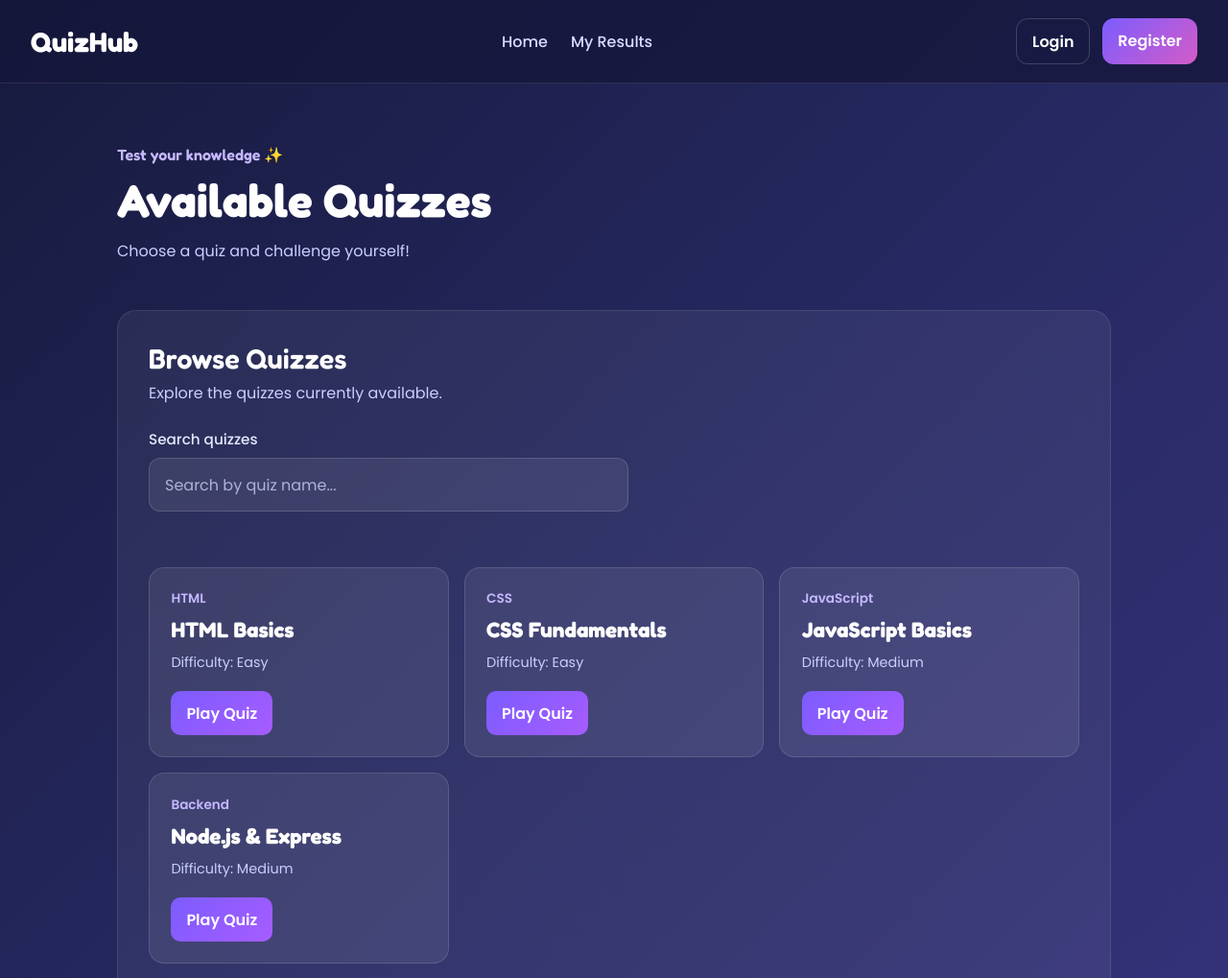
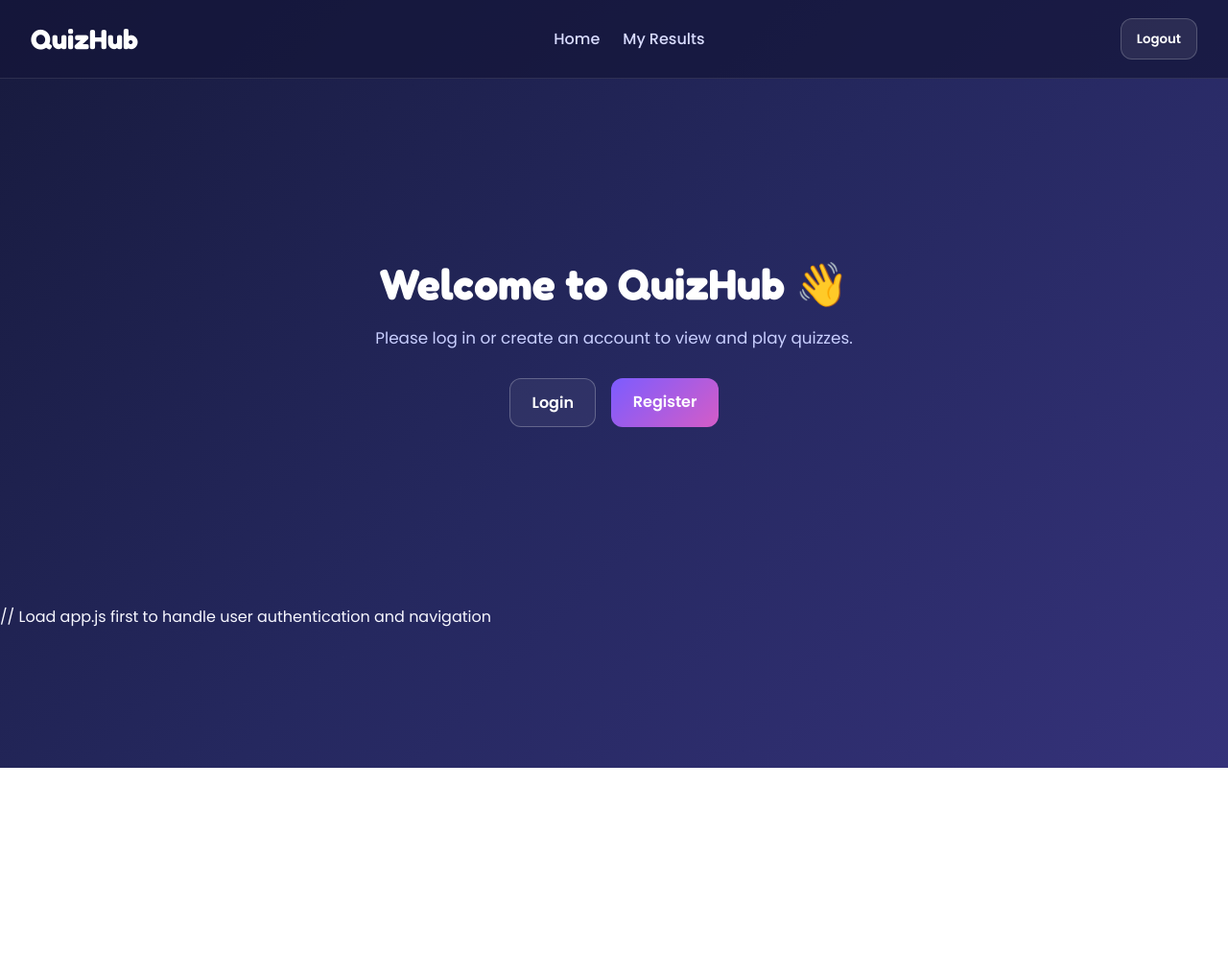
Before and after one commit to Abdullahi-Shire-Mohamud/Quiz-Project-, a website: page public/client/index.html in a window 1280 px wide. Shown: the top 1019 px of the page at 96% size. After the commit the page ends 800 px from the top, so only its background shows below. Drawn offline with Linux system fonts and the light colour scheme; no server answers.

Commit message:
feat: added logged-in homepage state and quiz card styling

```diff
--- a/public/client/index.html
+++ b/public/client/index.html
@@ -35,14 +35,17 @@
                     <a href="results.html">My Results</a>
                 </li>
 
+                <!-- Only visible for admin users -->
                 <li id="admin-nav-item" hidden>
                     <a href="admin.html">Admin Dashboard</a>
                 </li>
             </ul>
 
-            <div class="nav-auth">
-                <a href="login.html">Login</a>
-                <a href="register.html">Register</a>
+            <!-- Only visible when a user is logged in -->
+            <div class="nav-user" id="user-nav" hidden>
+                <button id="logout-button" type="button">
+                    Logout
+                </button>
             </div>
 
         </nav>
@@ -50,9 +53,44 @@
 
 
     <main class="home-page">
+        <!--
+        This section is shown when the visitor is NOT logged in.
+        The quiz content stays hidden until login.
+    -->
+        <section id="login-required" class="login-required" hidden>
+
+            <h1>Welcome to QuizHub 👋</h1>
+
+            <p>
+                Please log in or create an account to view and play quizzes.
+            </p>
+
+            <!-- Login and Register options for visitors -->
+            <div class="guest-actions" id="guest-nav">
+
+                <a class="login-button" href="login.html">
+                    Login
+                </a>
+
+                <a class="register-button" href="register.html">
+                    Register
+                </a>
+
+            </div>
+
+        </section>
+        <!--
+        Main quiz content.
+        Hidden by default and shown by app.js
+        after a logged-in user is found.
+    -->
+        <div id="quiz-content" hidden>
 
             <section class="hero-section">
-            <p class="hero-label">Test your knowledge ✨</p>
+                <p class="hero-label">
+                    Test your knowledge,
+                    <span id="usernameDisplay"></span> ✨
+                </p>
 
                 <h1>Available Quizzes</h1>
 
@@ -78,7 +116,10 @@
                     </label>
 
                     <input type="search" id="quiz-search" placeholder="Search by quiz name..." autocomplete="off">
-
+                    <!--
+                    JavaScript can update this text when
+                    the user searches for something.
+                -->
                     <p id="search-status" aria-live="polite"></p>
 
                 </div>
@@ -92,7 +133,7 @@
     </main>
 
 
-    <script src="../js/start.js"></script>
+    <script src="../js/app.js"></script> // Load app.js first to handle user authentication and navigation
     <script src="../js/quizzes.js"></script>
 
 </body>
--- a/public/css/style.css
+++ b/public/css/style.css
@@ -115,33 +115,40 @@ a {
     transition: 0.2s ease;
 }
 
+/* Logged-in area */
 
-/* Login button */
+.nav-user {
+    display: flex;
+    align-items: center;
 
-.nav-auth a:first-child {
-    color: #ffffff;
-
-    border: 1px solid rgba(255, 255, 255, 0.18);
-}
-
-.nav-auth a:first-child:hover {
-    background: rgba(255, 255, 255, 0.08);
+    gap: 1rem;
 }
 
 
-/* Register button */
+/* Logout button */
 
-.nav-auth a:last-child {
-    color: #ffffff;
+#logout-button {
+    padding: 0.65rem 1rem;
 
-    background: linear-gradient(
-        135deg,
-        #7c5cff,
-        #d45cc7
-    );
+    font-family: "Poppins", sans-serif;
+    font-weight: 600;
+
+    color: white;
+
+    background: rgba(255, 255, 255, 0.08);
+
+    border: 1px solid rgba(255, 255, 255, 0.2);
+
+    border-radius: 12px;
+
+    cursor: pointer;
+
+    transition: 0.2s;
 }
 
-.nav-auth a:last-child:hover {
+#logout-button:hover {
+    background: rgba(255, 255, 255, 0.14);
+
     transform: translateY(-2px);
 }
 
@@ -158,6 +165,96 @@ a {
 
     padding: 4rem 2rem;
 }
+
+/* ------------------------------
+    LOGIN / REGISTER REQUIRED
+------------------------------ */
+
+.login-required {
+    min-height: 420px;
+
+    display: flex;
+    flex-direction: column;
+    align-items: center;
+    justify-content: center;
+
+    text-align: center;
+}
+
+.login-required h1 {
+    margin: 0;
+
+    font-family: "Fredoka", sans-serif;
+    font-size: 2.8rem;
+
+    color: white;
+}
+
+.login-required p {
+    margin-top: 1rem;
+    margin-bottom: 1.8rem;
+
+    color: #c9cfff;
+
+    font-size: 1.05rem;
+}
+
+
+/* Login + Register buttons */
+
+.guest-actions {
+    display: flex;
+    justify-content: center;
+
+    gap: 1rem;
+}
+
+.guest-actions a {
+    padding: 0.75rem 1.4rem;
+
+    border-radius: 12px;
+
+    text-decoration: none;
+
+    font-weight: 600;
+
+    transition: 0.2s;
+}
+
+
+/* Login button */
+
+.login-button {
+    color: white;
+
+    background: rgba(255, 255, 255, 0.05);
+
+    border: 1px solid rgba(255, 255, 255, 0.25);
+}
+
+.login-button:hover {
+    background: rgba(255, 255, 255, 0.1);
+
+    transform: translateY(-2px);
+}
+
+
+/* Register button */
+
+.register-button {
+    color: white;
+
+    background: linear-gradient(
+        135deg,
+        #7c5cff,
+        #d45cc7
+    );
+}
+
+.register-button:hover {
+    transform: translateY(-2px);
+}
+
 
 
 /* ------------------------------
@@ -178,6 +275,15 @@ a {
 
     color: #c5b8ff;
 }
+
+/* Username added by app.js */
+
+#usernameDisplay {
+    color: white;
+
+    font-weight: 700;
+}
+
 
 .hero-section h1 {
     margin: 0;
@@ -450,27 +556,29 @@ a {
         padding: 1rem;
     }
 
-    .nav-links {
-        gap: 1rem;
-    }
-
     .home-page {
         padding: 2rem 1rem;
     }
 
     .hero-section h1 {
-        font-size: 2.1rem;
+        font-size: 2.2rem;
+    }
+
+    .login-required h1 {
+        font-size: 2rem;
     }
 
     .browse-section {
         padding: 1.4rem;
     }
 
-    .nav-auth {
+    .guest-actions {
+        flex-direction: column;
+
         width: 100%;
     }
 
-    .nav-auth a {
+    .guest-actions a {
         text-align: center;
     }
 }
--- a/public/js/app.js
+++ b/public/js/app.js
@@ -0,0 +1,122 @@
+/*
+    App.js will handle general homepage behaviour, meaning it will:
+    - check if a user is logged in
+    - show/hide quizzes
+    - change Login/Register into username + Logout
+    - show the Admin Dashboard link for admins
+    - handle logout
+    - MORE INCOMING!
+*/
+
+// ------------------------------
+// FIRST WE GET ELEMENTS FROM THE PAGE
+// ------------------------------
+
+
+// Login and Register links shown to visitors
+const guestNav = document.querySelector("#guest-nav");
+
+// Username and Logout section shown to logged-in users
+const userNav = document.querySelector("#user-nav");
+
+
+// Displays the logged-in username beside "Test your knowledge"
+const usernameDisplay =
+    document.querySelector("#usernameDisplay");
+
+// Logout button
+const logoutButton = document.querySelector("#logout-button");
+
+// Main quiz content
+const quizContent = document.querySelector("#quiz-content");
+
+// Message shown when someone is not logged in
+const loginRequired = document.querySelector("#login-required");
+
+// Admin Dashboard navigation link
+const adminNavItem = document.querySelector("#admin-nav-item");
+
+// ------------------------------
+// HERE WE CHECK LOGIN STATE
+// ------------------------------
+
+/*
+    Try to get the logged-in user from sessionStorage.
+
+    sessionStorage stores values as strings,
+    so the user was previously stored using JSON.stringify().
+*/
+const storedUser = sessionStorage.getItem("currentUser");
+
+// Start with no logged-in user
+let currentUser = null;
+
+/*
+    If currentUser exists in sessionStorage,
+    convert the JSON string back into a JavaScript object.
+*/
+if (storedUser) {
+    currentUser = JSON.parse(storedUser);
+}
+
+
+
+// ------------------------------
+// USER IS LOGGED IN
+// ------------------------------
+
+if (currentUser) {
+
+    // User is logged in so we hide the Login/Register links and show the username + Logout section
+    guestNav.hidden = true;
+    userNav.hidden = false;
+
+    quizContent.hidden = false;
+    loginRequired.hidden = true;
+
+    // Show the logged-in username in the hero section
+    usernameDisplay.textContent = currentUser.username;
+
+    /*
+    Only admins should see the Admin Dashboard link.
+
+    his controls what is visible in the interface.
+        IMPORTANT:
+           Real admin security must also be checked
+           by the backend.
+    */
+    if (currentUser.role === "admin") {
+        adminNavItem.hidden = false;
+    }
+
+
+    // ------------------------------
+    // USER IS NOT LOGGED IN
+    // ------------------------------
+
+} else {
+
+    // Visitors should see Login and Register links, but not the username + Logout section
+    guestNav.hidden = false;
+    userNav.hidden = true;
+
+    quizContent.hidden = true;
+    loginRequired.hidden = false;
+
+    adminNavItem.hidden = true;
+}
+
+// ------------------------------
+// LOGOUT
+// ------------------------------
+
+if (logoutButton) {
+
+    logoutButton.addEventListener("click", () => {
+
+        sessionStorage.removeItem("currentUser");
+
+        window.location.href = "index.html";
+    });
+
+}
```
Lines whose indentation alone changed are shown as unchanged.
